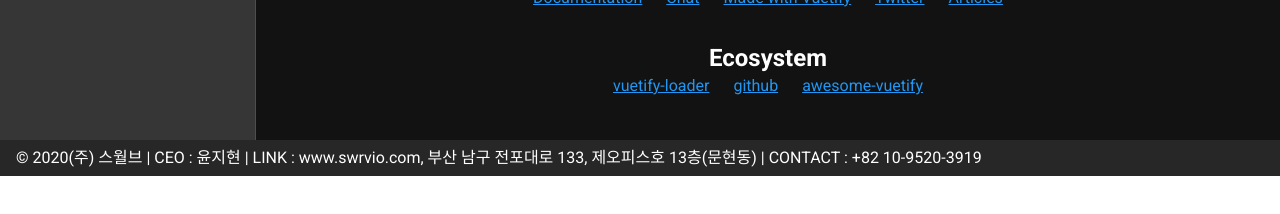
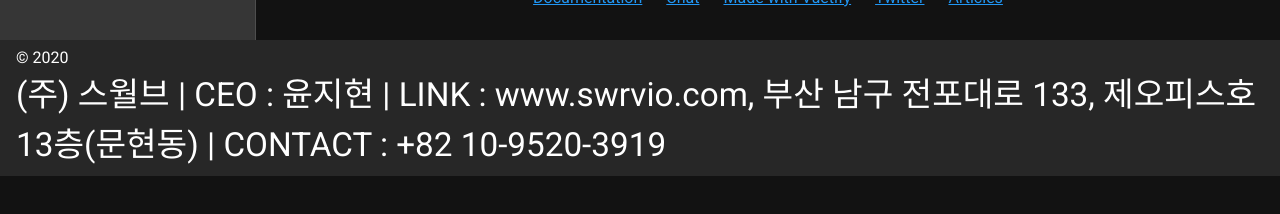
Before and after one commit to dlgodlf11/SWRV_test, a Vue app: page / in a window 1280 px wide. Shown: the part 624-838 px from the top of the page. Before the commit the page ends 800 px from the top, so only its background shows below. Built offline with nearby package versions, Linux system fonts and the light colour scheme.

Commit message:
score threshold change

```diff
--- a/src/App.vue
+++ b/src/App.vue
@@ -36,7 +36,9 @@
 
     <v-footer app>
       <span>&copy; {{ new Date().getFullYear() }}</span>
-      <span>(주) 스월브 | CEO : 윤지현 | LINK : www.swrvio.com, 부산 남구 전포대로 133, 제오피스호 13층(문현동) | CONTACT : +82 10-9520-3919</span>
+      <span
+        class="fontresize"
+      >(주) 스월브 | CEO : 윤지현 | LINK : www.swrvio.com, 부산 남구 전포대로 133, 제오피스호 13층(문현동) | CONTACT : +82 10-9520-3919</span>
     </v-footer>
   </v-app>
 </template>
@@ -56,6 +58,9 @@
 };
 </script>
 <style>
+.fontresize {
+  font-size: 2.6vw;
+}
 #toolbar_title {
   color: inherit;
   text-decoration: inherit;
```
Also changed, not shown: 7 other files (tests, documents, lock files or other folders).
